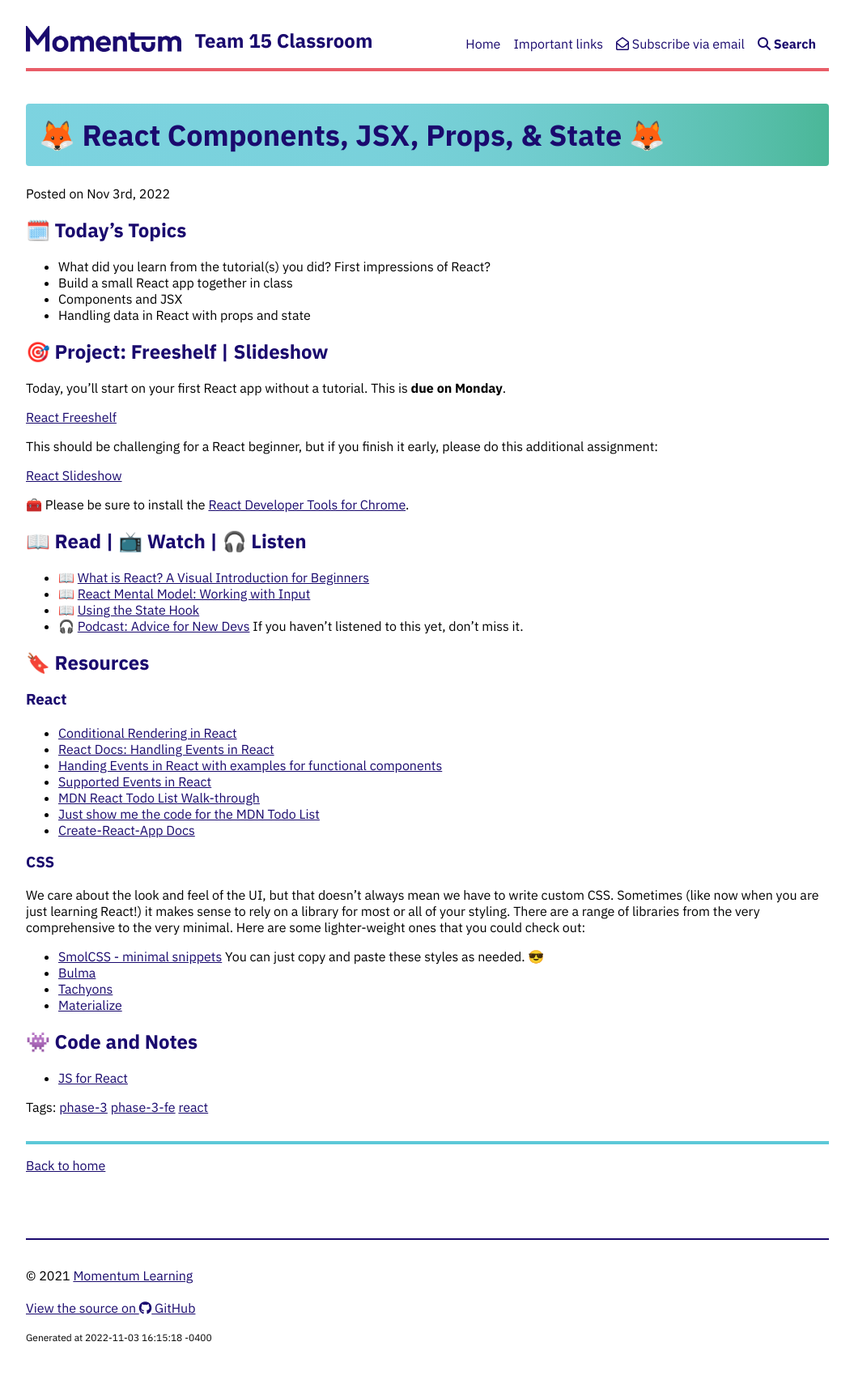
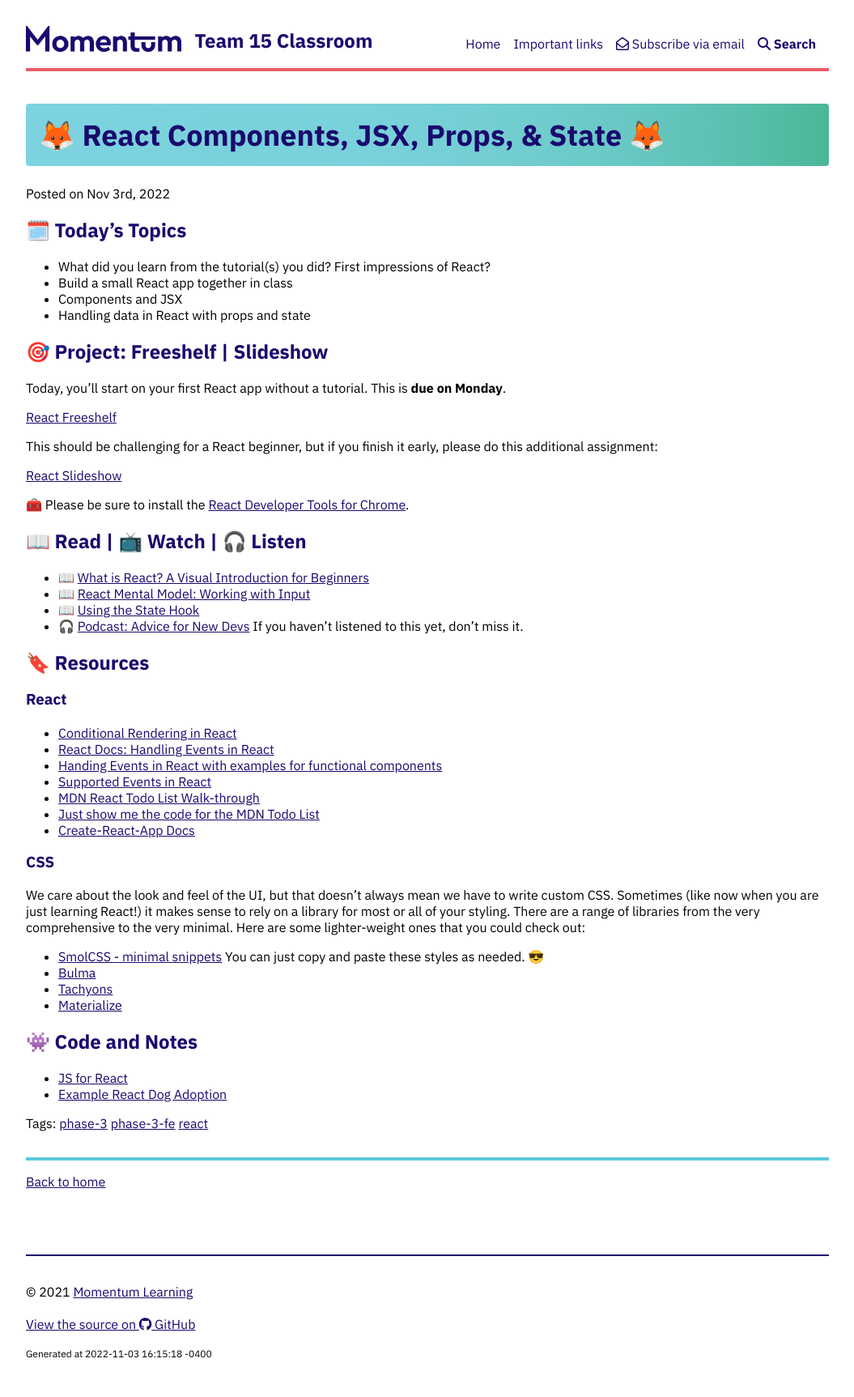
Before and after one commit to Momentum-Team-15/momentum-team-15.github.io, a Jekyll site: the page built from _posts/2022-11-03-fe-props-and-state.md, in a window 1280 px wide. Shown: the whole page at 81% size, without its empty margins (112-1167 px from the left). Built offline with Jekyll 4.4.1, drawn with Linux system fonts in a browser that asks for light colours; nearby versions of some CDN libraries.

Commit message:
Add link to code from class

```diff
--- a/_posts/2022-11-03-fe-props-and-state.md
+++ b/_posts/2022-11-03-fe-props-and-state.md
@@ -54,3 +54,4 @@ We care about the look and feel of the UI, but that doesn't always mean we have
 ## 👾 Code and Notes
 
 - [JS for React](https://github.com/Momentum-Team-15/notes/blob/main/js-for-react.md)
+- [Example React Dog Adoption](https://github.com/Momentum-Team-15/example-react-dog-adoption)
```
